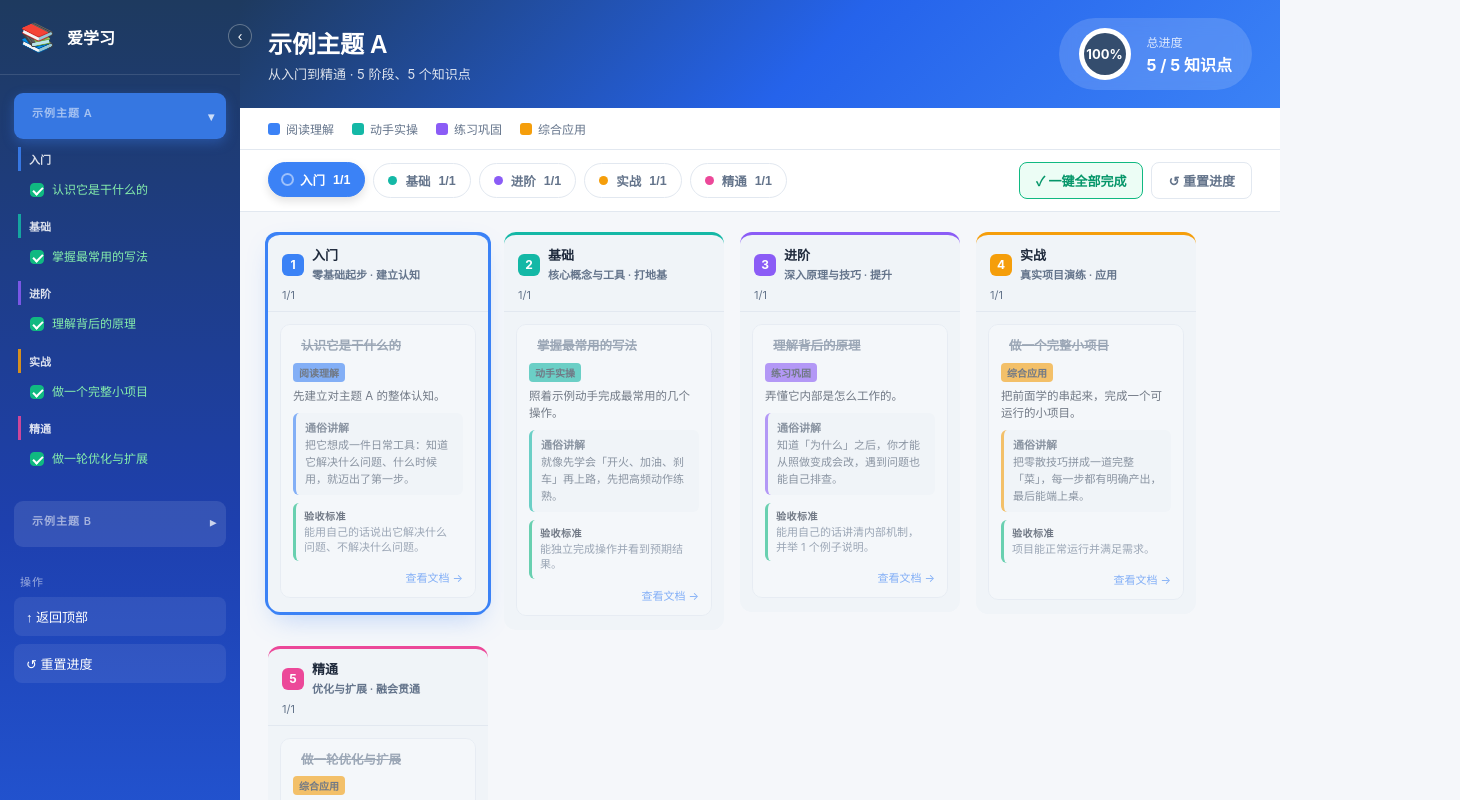
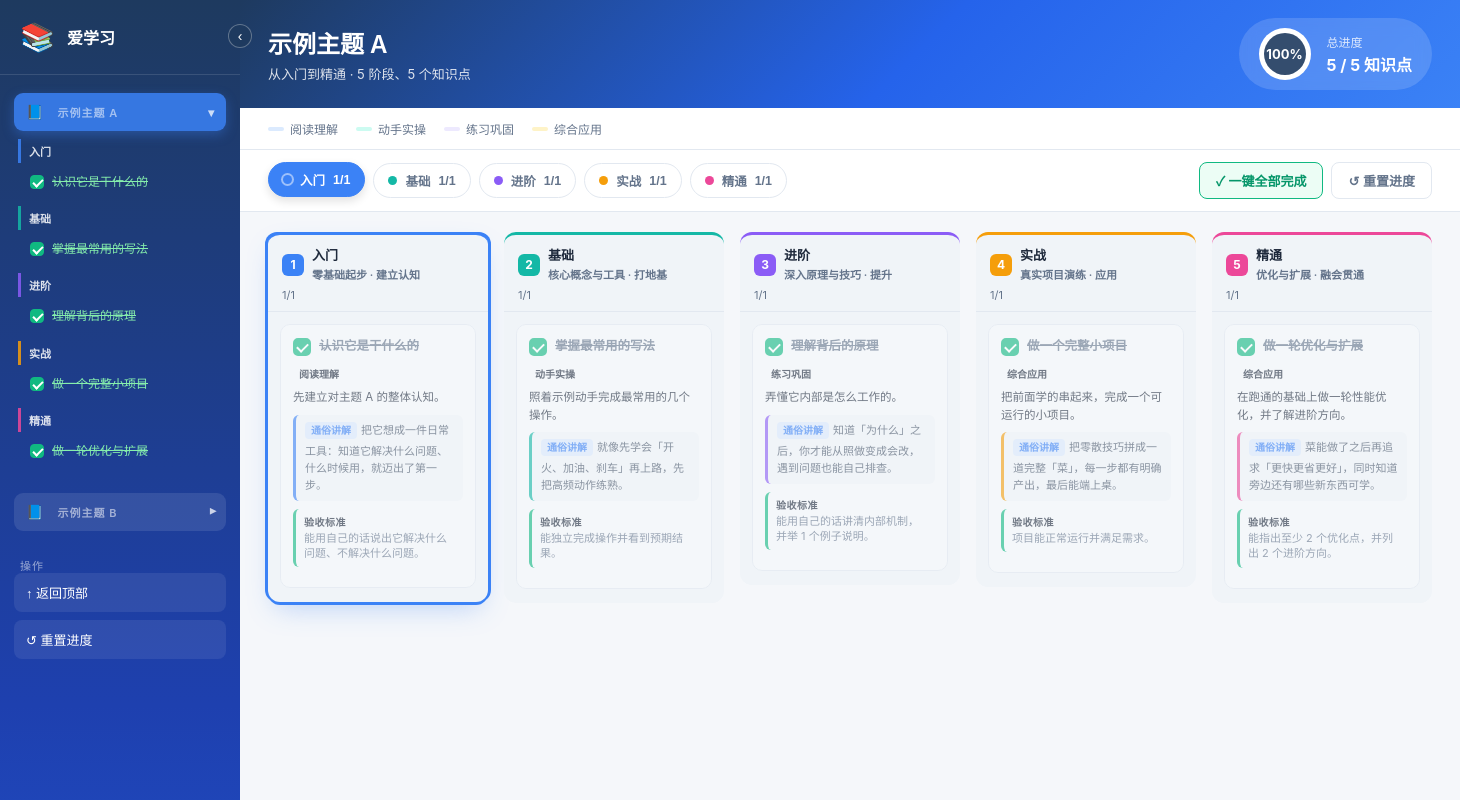
Before and after one commit to xuvictory/KanbanSPA, a plain HTML site: page .codebuddy/skills/study-kanban/output/_example/index.html in a window 1280 px wide. Both pictures are taken after a click on the button "✓ 一键全部完成". Shown: the top 800 px of the page, 1460 px wide, since content can reach past the window. Drawn offline with Linux system fonts and the light colour scheme.

Commit message:
skill优化

```diff
--- a/.codebuddy/skills/study-kanban/output/_example/css/style.css
+++ b/.codebuddy/skills/study-kanban/output/_example/css/style.css
@@ -1,4 +1,20 @@
 /* study-kanban — 视觉风格 1:1 复制自 WorkBuddy 学习看板（单看板裁剪版） */
+
+/* 本地存储不可用时给出的轻量提示 */
+.persist-warning {
+  position: fixed;
+  bottom: 16px;
+  left: 50%;
+  transform: translateX(-50%);
+  background: #fef2f2;
+  color: #b91c1c;
+  border: 1px solid #fecaca;
+  padding: 8px 16px;
+  border-radius: 8px;
+  font-size: 13px;
+  z-index: 1000;
+  box-shadow: 0 4px 12px rgba(0, 0, 0, 0.1);
+}
 
 :root {
   --bg: #f5f7fa;
@@ -10,11 +26,6 @@
   --text-muted: #64748b;
   --card-bg: #ffffff;
   --border: #e2e8f0;
-
-  --tag-reading: #3b82f6;
-  --tag-hands-on: #14b8a6;
-  --tag-practice: #8b5cf6;
-  --tag-mastery: #f59e0b;
 
   --col-color: #3b82f6;
 }
@@ -64,8 +75,20 @@
   text-transform: uppercase;
   letter-spacing: 1px;
   opacity: 0.55;
-  margin-bottom: 8px;
   padding-left: 6px;
+}
+.menu-group-label {
+  display: flex;
+  align-items: center;   /* 图标与文字垂直居中对齐 */
+  margin-right: auto;    /* 把折叠箭头推到最右端 */
+}
+.menu-group-icon {
+  font-size: 14px;
+  line-height: 1;
+  margin-right: 8px;
+  display: inline-flex;
+  align-items: center;
+  justify-content: center;
 }
 
 
@@ -161,7 +184,7 @@
   position: relative;
   transition: all 0.18s;
 }
-.menu-link.done { color: #86efac; }
+.menu-link.done { color: #86efac; text-decoration: line-through; }
 .menu-link.done .menu-link-check {
   background: #10b981;
   border-color: #10b981;
@@ -177,7 +200,6 @@
   border-width: 0 2px 2px 0;
   transform: rotate(45deg);
 }
-.menu-link.done .menu-link-text { text-decoration: line-through; }
 
 .collapse-btn {
   position: absolute;
@@ -255,7 +277,7 @@
 .progress-info .label { font-size: 12px; opacity: 0.8; }
 .progress-info .value { font-size: 16px; font-weight: 700; }
 
-/* ============ 图例 ============ */
+/* ============ 图例（浅底深字，与卡片 tag 视觉一致，1:1 复制 WorkBuddy） ============ */
 .legend {
   display: flex;
   gap: 18px;
@@ -264,11 +286,17 @@
   border-bottom: 1px solid var(--border);
 }
 .legend-item { display: flex; align-items: center; gap: 6px; font-size: 12px; color: var(--text-muted); }
-.legend-dot { width: 12px; height: 12px; border-radius: 3px; display: inline-block; }
-.tag-reading { background: var(--tag-reading); }
-.tag-hands-on { background: var(--tag-hands-on); }
-.tag-practice { background: var(--tag-practice); }
-.tag-mastery { background: var(--tag-mastery); }
+.legend-dot {
+  display: inline-block;
+  font-size: 10px;
+  padding: 2px 8px;
+  border-radius: 4px;
+  font-weight: 600;
+}
+.legend-dot.reading  { background: #dbeafe; color: #2563eb; }
+.legend-dot.hands-on { background: #ccfbf1; color: #0d9488; }
+.legend-dot.practice { background: #ede9fe; color: #7c3aed; }
+.legend-dot.mastery  { background: #fef3c7; color: #b45309; }
 
 /* ============ 工具栏 ============ */
 .toolbar {
@@ -353,23 +381,21 @@
 }
 .action-btn.reset:hover { border-color: #f43f5e; color: #f43f5e; }
 
-/* ============ 看板容器 & 看板 ============ */
-.boards-container {
-  flex: 1;
-  display: flex;
-  flex-direction: column;
-  overflow: hidden;
-}
+/* ============ 看板 ============ */
 .board {
   flex: 1;
   display: flex;
-  flex-wrap: wrap;
+  flex-wrap: nowrap;
   gap: 16px;
   padding: 20px 28px;
   align-items: flex-start;
   overflow-x: auto;
+  min-height: 600px;
 }
-.board.hidden { display: none !important; }
+.board::-webkit-scrollbar { height: 8px; }
+.board::-webkit-scrollbar-track { background: var(--bg); border-radius: 4px; }
+.board::-webkit-scrollbar-thumb { background: var(--border); border-radius: 4px; }
+.board::-webkit-scrollbar-thumb:hover { background: var(--text-muted); }
 
 .column {
   flex: 0 0 220px;
@@ -399,7 +425,6 @@
   padding: 12px 14px 8px;
   border-bottom: 1px solid var(--border);
 }
-.column-title-row { display: flex; align-items: center; gap: 8px; }
 .stage-badge {
   width: 22px;
   height: 22px;
@@ -443,7 +468,7 @@
 .card.done .card-title { text-decoration: line-through; color: var(--text-muted); }
 
 .card-top { display: flex; align-items: flex-start; gap: 8px; margin-bottom: 8px; }
-.card-check {
+.card-checkbox {
   width: 18px;
   height: 18px;
   border-radius: 5px;
@@ -456,9 +481,9 @@
   cursor: pointer;
   transition: all 0.18s;
 }
-.card-check:hover { border-color: #10b981; }
-.card.done .card-check { background: #10b981; border-color: #10b981; }
-.card.done .card-check::after {
+.card-checkbox:hover { border-color: #10b981; }
+.card.done .card-checkbox { background: #10b981; border-color: #10b981; }
+.card.done .card-checkbox::after {
   content: '';
   width: 5px;
   height: 9px;
--- a/.codebuddy/skills/study-kanban/output/_example/index.html
+++ b/.codebuddy/skills/study-kanban/output/_example/index.html
@@ -17,7 +17,8 @@
         </div>
       </div>
 
-      <!-- 动态主题菜单区：演示「多主题」时左侧出现 示例主题 A / 示例主题 B 两个一级菜单 -->
+      <!-- 动态主题菜单区（由 app.js 根据 boards 渲染）：多个学习主题 → 多个一级菜单，
+           每个一级菜单下挂该主题的知识点子菜单（按阶段分组）。单主题时只渲染一个菜单。 -->
       <div id="menuGroupsContainer"></div>
 
       <div class="menu-group">
@@ -49,10 +50,10 @@
       </header>
 
       <div class="legend">
-        <span class="legend-item"><span class="legend-dot tag-reading"></span>阅读理解</span>
-        <span class="legend-item"><span class="legend-dot tag-hands-on"></span>动手实操</span>
-        <span class="legend-item"><span class="legend-dot tag-practice"></span>练习巩固</span>
-        <span class="legend-item"><span class="legend-dot tag-mastery"></span>综合应用</span>
+        <span class="legend-item"><span class="legend-dot reading"></span>阅读理解</span>
+        <span class="legend-item"><span class="legend-dot hands-on"></span>动手实操</span>
+        <span class="legend-item"><span class="legend-dot practice"></span>练习巩固</span>
+        <span class="legend-item"><span class="legend-dot mastery"></span>综合应用</span>
       </div>
 
       <div class="toolbar">
--- a/.codebuddy/skills/study-kanban/output/_example/js/app.js
+++ b/.codebuddy/skills/study-kanban/output/_example/js/app.js
@@ -1,7 +1,11 @@
 // ===== study-kanban 逻辑层 =====
-// 依赖：data.js 先加载，提供全局 boards / TYPE_LABELS
+// 依赖：data.js 先加载，提供全局 boards 与 TYPE_LABELS
 // boards 结构见 SKILL.md：每个 board 是一个学习主题，对应一个左侧一级菜单 + 一个右侧看板。
 // 单主题时 boards 长度为 1（退化为单看板，无切换菜单）；多主题时长度为 N（左侧 N 个一级菜单）。
+
+// 注意：TYPE_LABELS 来自 data.js（示例数据自包含）。在 SKILL 实际产物中，template/js/data.js
+// 不含 TYPE_LABELS，由 template/js/app.js 顶部声明——此处的 app.js 因为 data.js 已经提供了，
+// 所以顶部不再重复声明 const TYPE_LABELS，避免 SyntaxError: redeclaration。
 
 // ===== 由 boards 动态构建看板配置（配置驱动，复用 WorkBuddy 的 switchBoard 模式） =====
 const BOARDS = {};
@@ -18,6 +22,7 @@
     headerId: `header-${id}`,
     title: board.title || (board.stages && board.stages[0] && board.stages[0].title) || '学习看板',
     subtitle: board.subtitle || '',
+    icon: board.icon || '📘',                  // 左侧一级菜单图标，缺省用通用书本 emoji 兜底
     resetName: board.title || '看板'
   };
 });
@@ -31,18 +36,81 @@
 // 点击顶部阶段按钮后，在平滑滚动动画期间忽略 scroll 同步，避免滚动停止后重新计算覆盖用户点击
 let suppressScrollSyncUntil = 0;
 
-// ===== 进度读写 =====
+// ===== 进度读写（localStorage 为主，OPFS 为 file:// 下的强兜底，保证关浏览器再开仍自动加载） =====
+// 检测 localStorage 是否可用（部分浏览器在 file:// / 隐私模式下会禁用）
+const STORAGE_AVAILABLE = (() => {
+  try {
+    const k = '__kb_test__';
+    localStorage.setItem(k, '1');
+    localStorage.removeItem(k);
+    return true;
+  } catch (e) { return false; }
+})();
+
+function lsGet(key) {
+  if (!STORAGE_AVAILABLE) return null;
+  try { return localStorage.getItem(key); } catch (e) { return null; }
+}
+function lsSet(key, val) {
+  if (!STORAGE_AVAILABLE) return;
+  try { localStorage.setItem(key, val); } catch (e) {}
+}
+
+// OPFS（Origin Private File System）：Chromium 在 file:// 下可用且跨会话持久化，
+// 即使 localStorage 被禁用也能恢复进度；不支持的浏览器静默回退到 localStorage。
+let opfsDir = null;
+async function opfsInit() {
+  try {
+    if (navigator.storage && navigator.storage.getDirectory) {
+      opfsDir = await navigator.storage.getDirectory();
+    }
+  } catch (e) { opfsDir = null; }
+}
+async function opfsRead(key) {
+  if (!opfsDir) return null;
+  try {
+    const handle = await opfsDir.getFileHandle(key, { create: false });
+    const file = await handle.getFile();
+    return await file.text();
+  } catch (e) { return null; }
+}
+async function opfsWrite(key, val) {
+  if (!opfsDir) return;
+  try {
+    const handle = await opfsDir.getFileHandle(key, { create: true });
+    const w = await handle.createWritable();
+    await w.write(val);
+    await w.close();
+  } catch (e) {}
+}
+
 function loadProgress(id) {
+  // 主路径：localStorage（同步，保证首次渲染即可见）
+  const raw = lsGet(BOARDS[id].storageKey);
+  if (raw) {
+    try { progressStore[id] = JSON.parse(raw); } catch (e) { progressStore[id] = {}; }
+  }
+  // 兜底路径：OPFS 异步读取。若 localStorage 为空则以 OPFS 为准并补渲染；
+  // 若两者都有数据，则合并（OPFS 通常更新，覆盖同名 key）。
+  opfsRead(BOARDS[id].storageKey).then(raw2 => {
+    if (!raw2) return;
     try {
-    const saved = localStorage.getItem(BOARDS[id].storageKey);
-    if (saved) progressStore[id] = JSON.parse(saved);
-  } catch (e) { progressStore[id] = {}; }
+      const data = JSON.parse(raw2);
+      const wasEmpty = !raw;
+      progressStore[id] = { ...progressStore[id], ...data };
+      if (wasEmpty) {
+        renderBoard(id);
+        if (!singleBoard) refreshMenuLinkStates(id);
+        updateProgress(id);
+      }
+    } catch (e) {}
+  });
 }
 
 function saveProgress(id) {
-  try {
-    localStorage.setItem(BOARDS[id].storageKey, JSON.stringify(progressStore[id]));
-  } catch (e) {}
+  const val = JSON.stringify(progressStore[id]);
+  lsSet(BOARDS[id].storageKey, val);
+  opfsWrite(BOARDS[id].storageKey, val); // 异步兜底，失败不影响主路径
 }
 
 function isDone(id, stageId, itemIdx) {
@@ -180,12 +248,15 @@
 
 function renderBoard(id) {
   const cfg = BOARDS[id];
+  const container = document.getElementById('boardsContainer');
+  // 模板 HTML 仅含空的 boardsContainer；首次渲染时自动创建并挂载对应 id 的 .board 容器，
+  // 保证后续 getElementById(cfg.boardId) / switchBoard 的 .hidden 互斥逻辑均可用。
   let board = document.getElementById(cfg.boardId);
-  if (!board) {
+  if (!board && container) {
     board = document.createElement('div');
-    board.className = 'board';
+    board.className = 'board hidden';
     board.id = cfg.boardId;
-    document.getElementById('boardsContainer').appendChild(board);
+    container.appendChild(board);
   }
   let html = '';
   cfg.stages.forEach(stage => {
@@ -206,8 +277,12 @@
 
     stage.items.forEach((item, idx) => {
       const done = isDone(id, stage.id, idx);
-      const tagClass = `tag-${item.type}`;
-      const typeLabel = TYPE_LABELS[item.type] || item.type;
+      const itemType = TYPE_LABELS[item.type] ? item.type : 'reading';
+      const tagClass = `tag-${itemType}`;
+      const typeLabel = TYPE_LABELS[item.type] || TYPE_LABELS.reading;
+      const linkHtml = item.link
+        ? `<a class="card-link" href="${safeLink(item.link)}" target="_blank" rel="noopener">查看文档 →</a>`
+        : '';
       html += `<div class="card ${done ? 'done' : ''}" data-board="${id}" data-stage-id="${stage.id}" data-item-idx="${idx}">
         <div class="card-top">
           <div class="card-checkbox"></div>
@@ -215,11 +290,11 @@
         </div>
         <span class="card-tag ${tagClass}">${escapeHtml(typeLabel)}</span>
         <div class="card-desc">${escapeHtml(item.desc)}</div>
-        <div class="card-explain"><strong>通俗讲解</strong><br>${escapeHtml(item.explain)}</div>
+        <div class="card-explain"><span class="card-explain-label">通俗讲解</span>${escapeHtml(item.explain)}</div>
         <div class="card-criteria">
           <strong>验收标准</strong><br>${escapeHtml(item.criteria)}
         </div>
-        <a class="card-link" href="${safeLink(item.link)}" target="_blank" rel="noopener">查看文档 →</a>
+        ${linkHtml}
       </div>`;
     });
 
@@ -293,6 +368,12 @@
     const stageLinks = cfg.stages.map(stage => {
       const links = stage.items.map((item, idx) => {
         const done = isDone(id, stage.id, idx);
+        // 无外部文档时渲染为不可跳转的 span，避免点击 href="#" 跳到页顶
+        if (!item.link) {
+          return `<span class="menu-link ${done ? 'done' : ''}" data-board="${id}" data-stage-id="${stage.id}" data-item-idx="${idx}">
+            <span class="menu-link-check"></span>${escapeHtml(item.title)}
+          </span>`;
+        }
         return `<a class="menu-link ${done ? 'done' : ''}" data-board="${id}" data-stage-id="${stage.id}" data-item-idx="${idx}" href="${safeLink(item.link)}" target="_blank" rel="noopener">
           <span class="menu-link-check"></span>${escapeHtml(item.title)}
         </a>`;
@@ -305,7 +386,10 @@
 
     return `<div class="menu-group" id="${cfg.groupId}">
       <div class="menu-group-header" id="${cfg.headerId}" data-board="${id}">
+        <span class="menu-group-label">
+          <span class="menu-group-icon">${escapeHtml(cfg.icon)}</span>
           <span class="menu-group-title">${escapeHtml(cfg.title)}</span>
+        </span>
         <span class="arrow">▾</span>
       </div>
       <div class="menu-group-items">${stageLinks}</div>
@@ -446,8 +530,10 @@
 }
 
 // ===== Init =====
+(async function init() {
+  await opfsInit();                 // 先初始化 OPFS，使兜底存储可用
   BOARD_IDS.forEach(id => {
-  loadProgress(id);
+    loadProgress(id);               // 同步读 localStorage，并异步触发 OPFS 合并
     renderBoard(id);
   });
   renderMenuGroups();
@@ -456,3 +542,11 @@
   switchBoard(currentBoard);
   bindBoardScrollSync();
   bindEvents();
+  // 若两种持久化均不可用，给出轻量提示（仅当前会话内有效）
+  if (!STORAGE_AVAILABLE && !opfsDir) {
+    const tip = document.createElement('div');
+    tip.className = 'persist-warning';
+    tip.textContent = '当前浏览器禁用了本地存储，学习进度不会被保存。';
+    document.body.appendChild(tip);
+  }
+})();
```
Also changed, not shown: .codebuddy/skills/study-kanban/template/css/style.css, .codebuddy/skills/study-kanban/template/js/app.js, 3 other files. Lines whose indentation alone changed are shown as unchanged.
